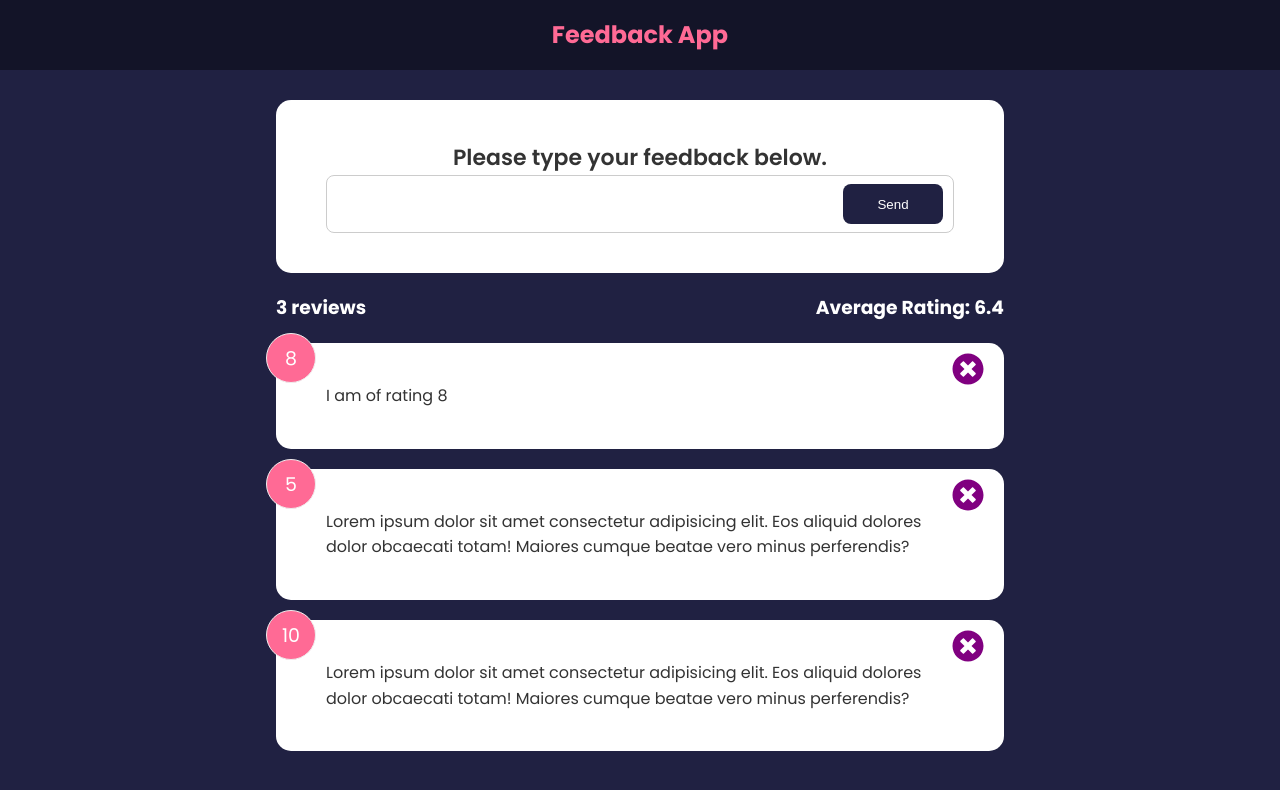
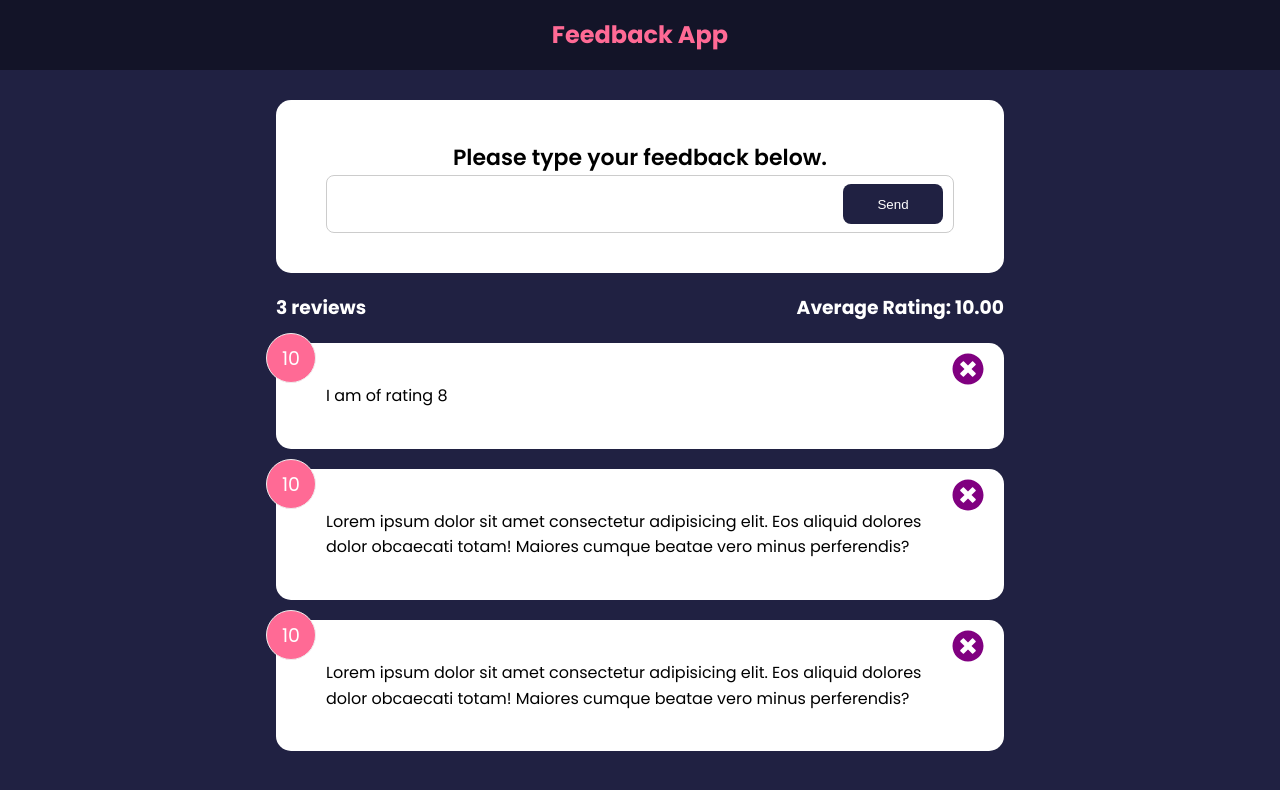
Before and after one commit to gorakhjoshi/FeedbackApp, a React (Create React App) app: page / in a window 1280 px wide. Shown: the top 790 px of the page. Built offline with nearby package versions, Linux system fonts and the light colour scheme; the HTML template or start-up script is replaced by a standard one.

Commit message:
average calculated and component validated

```diff
--- a/src/components/FeedbackItem.js
+++ b/src/components/FeedbackItem.js
@@ -1,6 +1,7 @@
 import React from 'react';
 import Card from './shared/Card';
 import { FaTimesCircle } from 'react-icons/fa';
+import PropTypes from 'prop-types';
 
 function FeedbackItem({ item, handleDelete }) {
   return (
@@ -14,4 +15,8 @@ function FeedbackItem({ item, handleDelete }) {
   );
 }
 
+FeedbackItem.propTypes = {
+  item: PropTypes.object.isRequired,
+};
+
 export default FeedbackItem;
--- a/src/components/FeedbackStats.js
+++ b/src/components/FeedbackStats.js
@@ -1,5 +1,10 @@
 function FeedbackStats({ feedback }) {
-  const average = 6.4;
+  let average =
+    feedback.reduce((acc, cur) => {
+      return acc + cur.rating;
+    }, 0) / feedback.length;
+
+  average = average.toFixed(2).replace(/[.,]0$/, '');
 
   return (
     <div className='feedback-stats'>
--- a/src/components/shared/Card.js
+++ b/src/components/shared/Card.js
@@ -4,7 +4,10 @@ function Card({ children, reverse }) {
   return (
     <div
       className='card'
-      style={{ backgroundColor: reverse ? 'rgba(0,0,0,0.4)' : '#fff' }}
+      style={{
+        backgroundColor: reverse ? 'rgba(0,0,0,0.4)' : '#fff',
+        color: reverse ? '#fff' : '#000',
+      }}
     >
       {children}
     </div>
--- a/src/data/FeedbackData.js
+++ b/src/data/FeedbackData.js
@@ -1,12 +1,12 @@
 export const FeedbackData = [
   {
     id: 1,
-    rating: 8,
+    rating: 10,
     text: 'I am of rating 8',
   },
   {
     id: 2,
-    rating: 5,
+    rating: 10,
     text: 'Lorem ipsum dolor sit amet consectetur adipisicing elit. Eos aliquid dolores dolor obcaecati totam! Maiores cumque beatae vero minus perferendis?',
   },
   {
```
Also changed, not shown: src/components/shared/Button.js (+9 -0 lines).
